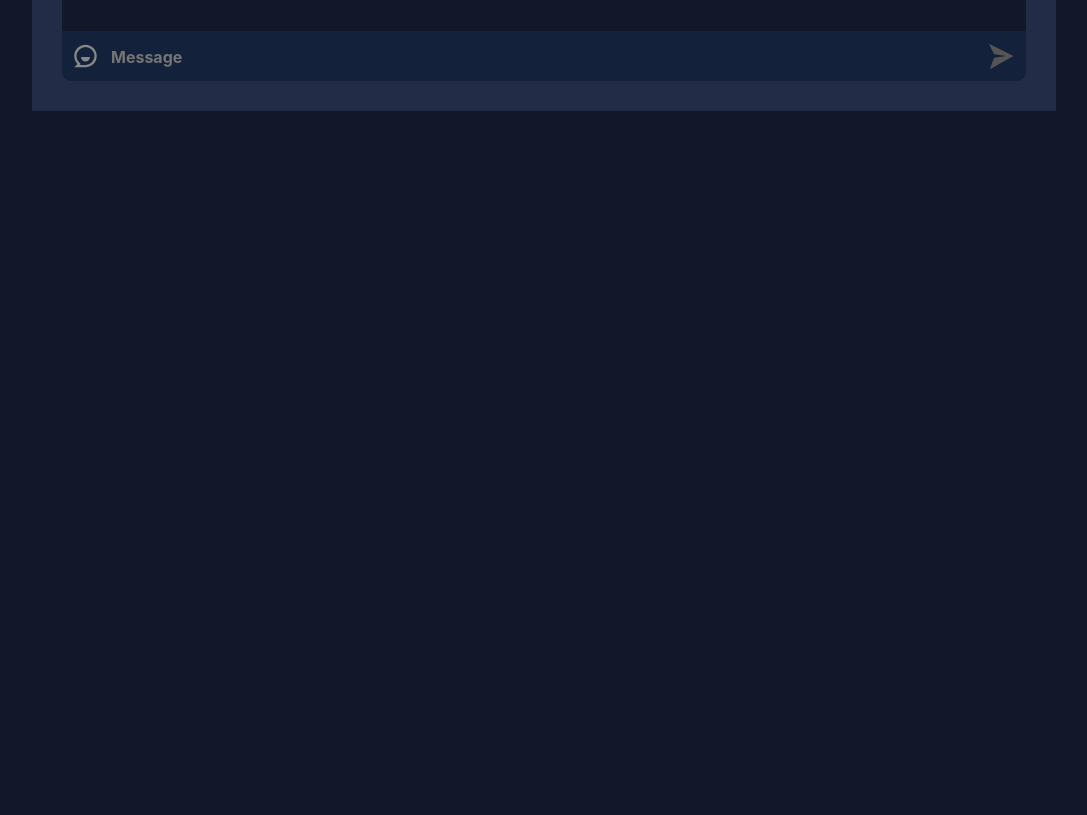
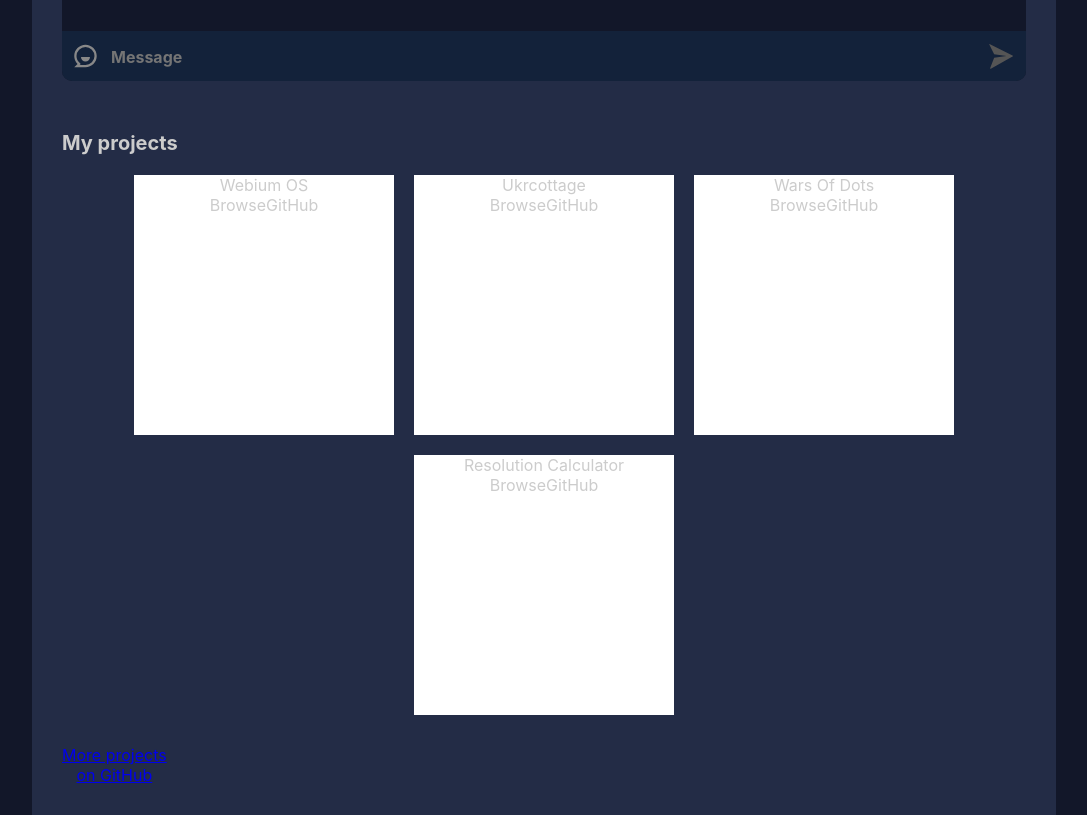
Before and after one commit to PylSerg/pylserg-cv, a React (Create React App) app: page / in a window 1280 px wide. Shown: the part 680-1495 px from the top of the page, without its empty margins (96-1183 px from the left). Before the commit the page ends 800 px from the top, so only its background shows below. Built offline with nearby package versions, Linux system fonts and the light colour scheme.

Commit message:
adds content and style

```diff
--- a/src/components/Projects.js
+++ b/src/components/Projects.js
@@ -1,5 +1,117 @@
 import React from "react";
 
 export default function Projects() {
-  return;
+  return (
+    <section className="projects">
+      <h3>My projects</h3>
+
+      <ul className="projects__list">
+        <li className="projects__item">
+          <span className="projects__item-title">Webium OS</span>
+
+          <div className="projects__link-block">
+            <a
+              href="https://webium-os.netlify.app/"
+              className="projects__link"
+              target="_blank"
+              rel="noreferrer"
+            >
+              Browse
+            </a>
+
+            <a
+              href="https://github.com/PylSerg/webium-os"
+              className="projects__link"
+              target="_blank"
+              rel="noreferrer"
+            >
+              GitHub
+            </a>
+          </div>
+        </li>
+
+        <li className="projects__item">
+          <span className="projects__item-title">Ukrcottage</span>
+
+          <div className="projects__link-block">
+            <a
+              href="https://pylserg.github.io/ukrcottage-concept/"
+              className="projects__link"
+              target="_blank"
+              rel="noreferrer"
+            >
+              Browse
+            </a>
+
+            <a
+              href="https://github.com/PylSerg/ukrcottage-concept"
+              className="projects__link"
+              target="_blank"
+              rel="noreferrer"
+            >
+              GitHub
+            </a>
+          </div>
+        </li>
+
+        <li className="projects__item">
+          <span className="projects__item-title">Wars Of Dots</span>
+
+          <div className="projects__link-block">
+            <a
+              href="https://pylserg.github.io/wofd/"
+              className="projects__link"
+              target="_blank"
+              rel="noreferrer"
+            >
+              Browse
+            </a>
+
+            <a
+              href="https://github.com/PylSerg/wofd"
+              className="projects__link"
+              target="_blank"
+              rel="noreferrer"
+            >
+              GitHub
+            </a>
+          </div>
+        </li>
+
+        <li className="projects__item">
+          <span className="projects__item-title">Resolution Calculator</span>
+
+          <div className="projects__link-block">
+            <a
+              href="https://resolution-calc.netlify.app/"
+              className="projects__link"
+              target="_blank"
+              rel="noreferrer"
+            >
+              Browse
+            </a>
+
+            <a
+              href="https://github.com/PylSerg/resolution-calc"
+              className="projects__link"
+              target="_blank"
+              rel="noreferrer"
+            >
+              GitHub
+            </a>
+          </div>
+        </li>
+      </ul>
+
+      <a
+        href="https://github.com/PylSerg?tab=repositories"
+        className="projects__more"
+        target="_blank"
+        rel="noreferrer"
+      >
+        More projects <br />
+        on GitHub
+      </a>
+    </section>
+  );
 }
--- a/src/sass/components/_projects.scss
+++ b/src/sass/components/_projects.scss
@@ -0,0 +1,55 @@
+.projects {
+    margin-top: 50px;
+    padding: 0 20px;
+
+    @media screen and (min-width: $tablet-width) {
+        padding: 0 30px;
+    }
+}
+
+.projects__list {
+    display: flex;
+    flex-direction: row;
+    flex-wrap: wrap;
+    justify-content: center;
+
+    gap: 20px;
+
+    margin: 0;
+    padding: 0;
+
+    list-style: none;
+}
+
+.projects__item {
+    display: flex;
+    flex-direction: column;
+    align-items: center;
+
+    width: 260px;
+    height: 260px;
+
+
+
+    padding: 0;
+    margin: 0;
+
+    color: $text-color;
+
+    background-color: #fff;
+}
+
+.projects__link-block {}
+
+.projects__link {
+    color: $text-color;
+    text-decoration: none;
+}
+
+.projects__more {
+    display: inline-block;
+
+    margin-top: 30px;
+
+    text-align: center;
+}
```
